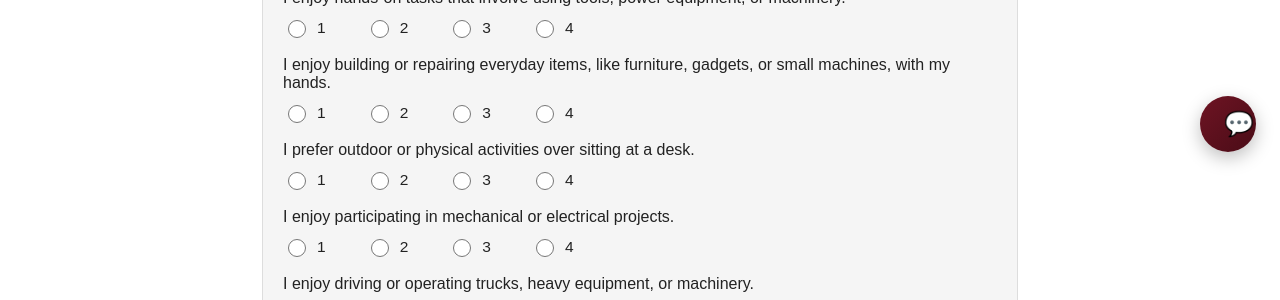
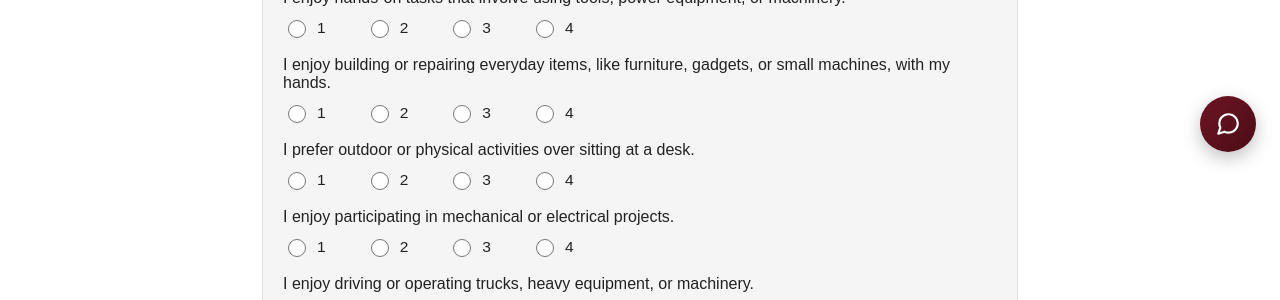
Before and after one commit to Flores0809/careerpath_ai, a PHP site: page /crawl/assessment.php in a window 1280 px wide. Shown: the part 624-924 px from the top of the page. Run offline with PHP 8.4, Linux system fonts and the light colour scheme; the visitor is signed in with stand-in values (Sample User, id 1); data comes from the database, SQL or seed files in the repository; tables that the repository leaves empty hold one stand-in row (values such as "Sample post"); data that the repository does not hold is empty.

Commit message:
chatbot_widget: replace emoji toggle icon with centered inline SVG
Same root cause as the earlier password-toggle fix: the emoji (bulb)
has no single reliable glyph shape across OSes/browsers, so it never
actually sat in the middle of the circular button -- visibly off-
center. Swapped for an inline SVG chat-bubble icon (Feather-style,
matching the eye icons used elsewhere) plus explicit flexbox centering
on the button, which has one exact center everywhere.

```diff
--- a/php/chatbot_widget.php
+++ b/php/chatbot_widget.php
@@ -5,7 +5,7 @@
 ?>
 <div id="cp-chatbot">
     <button type="button" id="cp-chatbot-toggle" aria-label="Open CareerPath AI assistant">
-        💬
+        <svg viewBox="0 0 24 24" fill="none" stroke="currentColor" stroke-width="2" stroke-linecap="round" stroke-linejoin="round"><path d="M21 11.5a8.38 8.38 0 0 1-.9 3.8 8.5 8.5 0 0 1-7.6 4.7 8.38 8.38 0 0 1-3.8-.9L3 21l1.9-5.7a8.38 8.38 0 0 1-.9-3.8 8.5 8.5 0 0 1 4.7-7.6 8.38 8.38 0 0 1 3.8-.9h.5a8.48 8.48 0 0 1 8 8v.5z"></path></svg>
     </button>
     <div id="cp-chatbot-panel" hidden>
         <div class="cp-chatbot-header">
@@ -31,7 +31,14 @@
 </div>
 <style>
     #cp-chatbot { position: fixed; bottom: 24px; right: 24px; z-index: 1000; font-family: Arial, sans-serif; }
-    #cp-chatbot-toggle { width: 56px; height: 56px; border-radius: 50%; border: none; background: linear-gradient(135deg, #6e1423 0%, #4a0c17 100%); color: #fff; font-size: 24px; cursor: pointer; box-shadow: 0 6px 18px rgba(0,0,0,0.25); }
+    /* The old emoji icon (💬) had no reliable center point -- different OSes
+       and browsers ship different emoji glyphs with different internal
+       bounding boxes, so it never actually sat in the middle of the circle
+       (same class of problem as the emoji-based password toggle fixed
+       earlier). An inline SVG plus explicit flex centering has one exact,
+       predictable center everywhere. */
+    #cp-chatbot-toggle { width: 56px; height: 56px; border-radius: 50%; border: none; background: linear-gradient(135deg, #6e1423 0%, #4a0c17 100%); color: #fff; cursor: pointer; box-shadow: 0 6px 18px rgba(0,0,0,0.25); display: flex; align-items: center; justify-content: center; padding: 0; }
+    #cp-chatbot-toggle svg { width: 26px; height: 26px; }
     #cp-chatbot-toggle:hover { transform: translateY(-2px); box-shadow: 0 8px 22px rgba(0,0,0,0.3); }
 
     #cp-chatbot-panel { position: fixed; bottom: 92px; right: 24px; width: 340px; max-width: calc(100vw - 32px); height: 460px; max-height: calc(100vh - 120px); background: #fff; border-radius: 14px; box-shadow: 0 12px 36px rgba(0,0,0,0.25); flex-direction: column; overflow: hidden; display: flex; }
```
